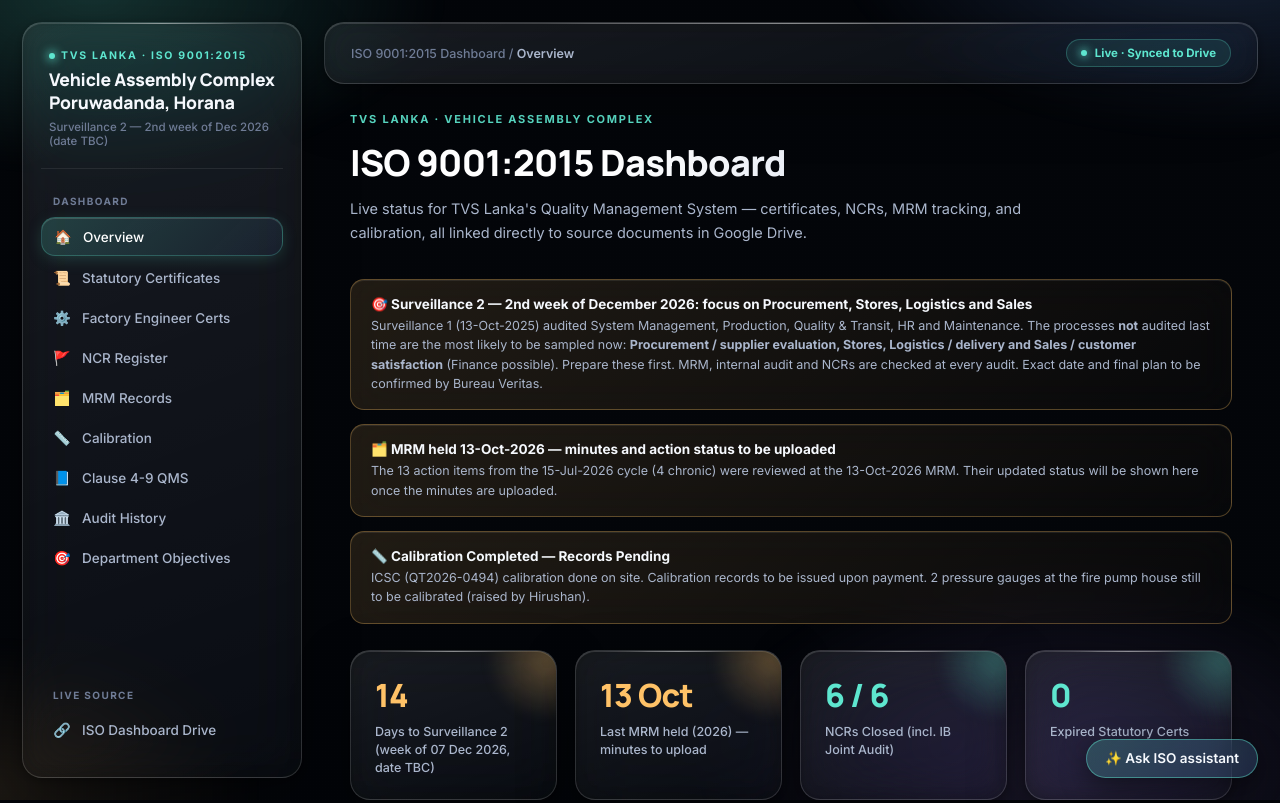
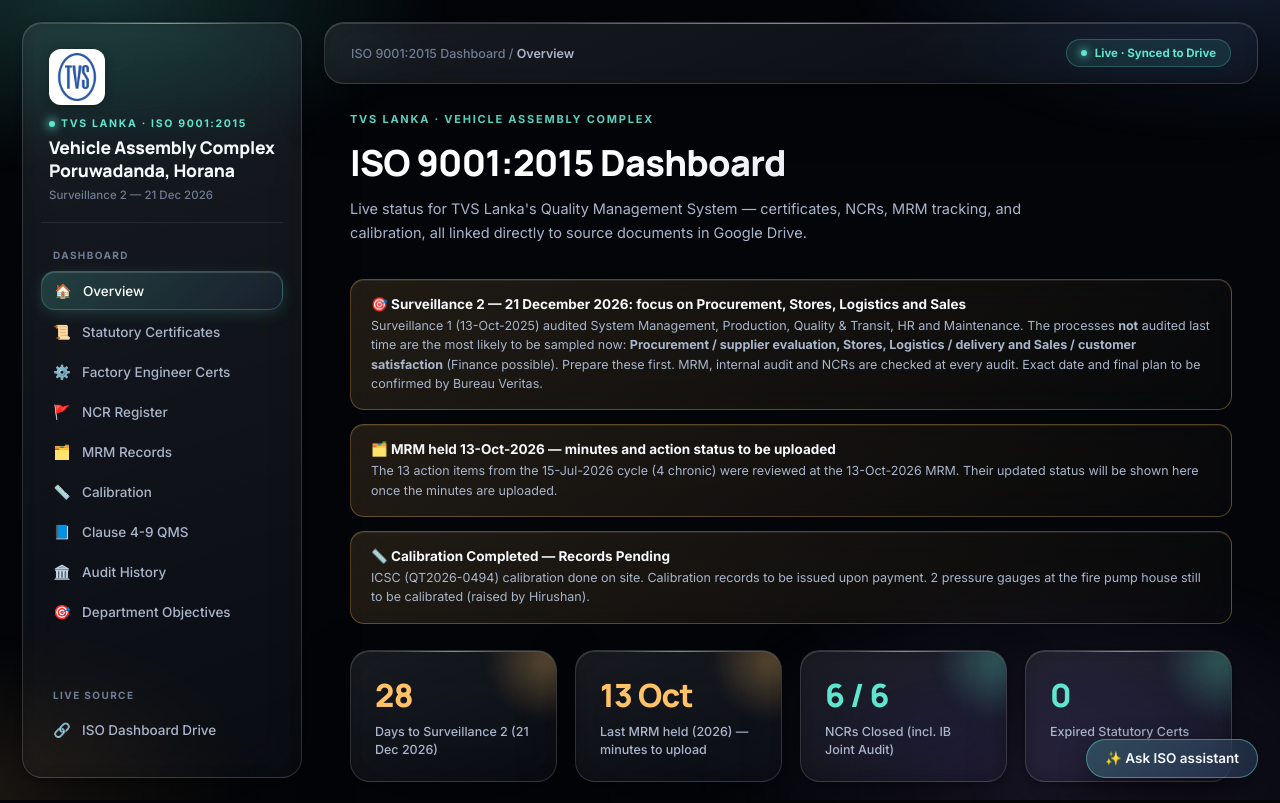
Before and after one commit to denuwantvsl-max/tvs-iso-dashboard, a plain HTML site: page index.html in a window 1280 px wide. Shown: the top 803 px of the page. Drawn offline with Linux system fonts and the light colour scheme.

Commit message:
TVS Lanka logo in the sidebar on all pages; SA2 confirmed for 21-Dec-2026 (countdown, sidebar, audit history)
Co-Authored-By: Claude Opus 5.5 <noreply@anthropic.com>

```diff
--- a/index.html
+++ b/index.html
@@ -143,6 +143,15 @@ button { font-family: inherit; }
   margin-bottom: 26px;
   padding: 0 8px 20px;
   border-bottom: 1px solid rgba(255,255,255,0.08);
+}
+.brand .logo {
+  width: 56px; height: 56px;
+  border-radius: 12px;
+  background: #fff;
+  padding: 4px;
+  object-fit: contain;
+  margin-bottom: 6px;
+  box-shadow: 0 2px 10px rgba(0,0,0,0.25);
 }
 .brand .mark {
   display: inline-flex;
@@ -462,9 +471,10 @@ td.strong { color: var(--text-hi); font-weight: 600; }
 <div class="layout">
 <aside class="sidebar glass">
   <div class="brand">
+    <img class="logo" src="tvs-logo.jpg" alt="TVS Lanka logo" width="56" height="56"/>
     <div class="mark">TVS Lanka · ISO 9001:2015</div>
     <div class="title">Vehicle Assembly Complex<br/>Poruwadanda, Horana</div>
-    <div class="sub">Surveillance 2 — 2nd week of Dec 2026 (date TBC)</div>
+    <div class="sub">Surveillance 2 — 21 Dec 2026</div>
   </div>
   <div class="nav-group">
     <div class="nav-label">Dashboard</div>
@@ -500,7 +510,7 @@ td.strong { color: var(--text-hi); font-weight: 600; }
 
   <div class="alert warn">
     <div>
-      <div class="a-title">🎯 Surveillance 2 — 2nd week of December 2026: focus on Procurement, Stores, Logistics and Sales</div>
+      <div class="a-title">🎯 Surveillance 2 — 21 December 2026: focus on Procurement, Stores, Logistics and Sales</div>
       <div class="a-body">Surveillance 1 (13-Oct-2025) audited System Management, Production, Quality &amp; Transit, HR and Maintenance.
       The processes <b>not</b> audited last time are the most likely to be sampled now: <b>Procurement / supplier evaluation, Stores,
       Logistics / delivery and Sales / customer satisfaction</b> (Finance possible). Prepare these first. MRM, internal audit and NCRs are checked at every audit.
@@ -521,7 +531,7 @@ td.strong { color: var(--text-hi); font-weight: 600; }
   </div>
 
   <div class="grid grid-4" style="margin-top:26px;">
-    <div class="kpi glass warn"><div class="num" id="days-to-audit">—</div><div class="label">Days to Surveillance 2 (week of 07 Dec 2026, date TBC)</div></div>
+    <div class="kpi glass warn"><div class="num" id="days-to-audit">—</div><div class="label">Days to Surveillance 2 (21 Dec 2026)</div></div>
     <div class="kpi glass warn"><div class="num">13 Oct</div><div class="label">Last MRM held (2026) — minutes to upload</div></div>
     <div class="kpi glass ok"><div class="num">6 / 6</div><div class="label">NCRs Closed (incl. IB Joint Audit)</div></div>
     <div class="kpi glass ok"><div class="num">0</div><div class="label">Expired Statutory Certs</div></div>
@@ -618,7 +628,7 @@ td.strong { color: var(--text-hi); font-weight: 600; }
       <tr><td class="strong">Exclusions</td><td>Clause 8.3 (Design & Development) and Clause 8.5.1(f) (Post-Delivery Activities)</td></tr>
       <tr><td class="strong">Certification Body</td><td>Bureau Veritas — Contract CBO/9418</td></tr>
       <tr><td class="strong">Last Audit</td><td>Surveillance 1 — 13 October 2025, on site (see Audit History)</td></tr>
-      <tr><td class="strong">Next Milestone</td><td>Surveillance 2 — 2nd week of December 2026 (date TBC)</td></tr>
+      <tr><td class="strong">Next Milestone</td><td>Surveillance 2 — 21 December 2026</td></tr>
     </table>
   </div>
 
@@ -632,7 +642,7 @@ td.strong { color: var(--text-hi); font-weight: 600; }
 <script>
 (function(){
   var el=document.getElementById('days-to-audit'); if(!el) return;
-  var audit=new Date('2026-12-07T00:00:00+05:30');
+  var audit=new Date('2026-12-21T00:00:00+05:30');
   var now=new Date();
   var days=Math.ceil((audit-now)/86400000);
   el.textContent = days>0 ? days : (days===0 ? 'Today' : 'Done');
```
Also changed, not shown: audit-history.html (+14 -4 lines), calibration.html (+11 -1 lines), clauses.html (+11 -1 lines), department-objectives.html (+11 -1 lines), factory-engineer-certifications.html (+11 -1 lines), mrm.html (+12 -2 lines), ncr-register.html (+11 -1 lines), statutory-certificates.html (+11 -1 lines), tvs-logo.jpg (added).
